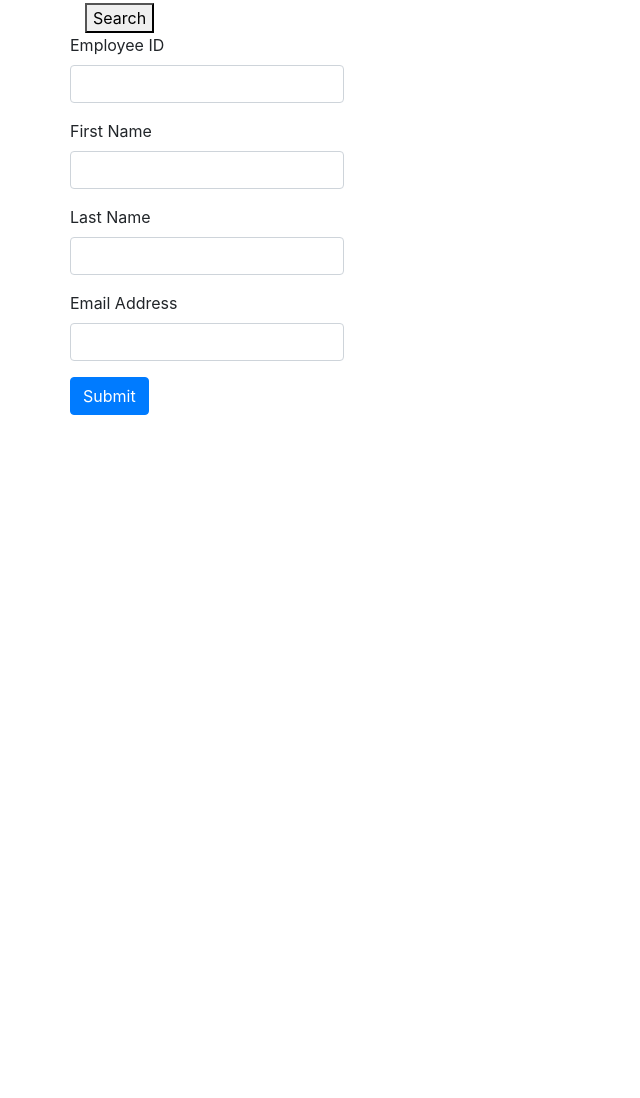
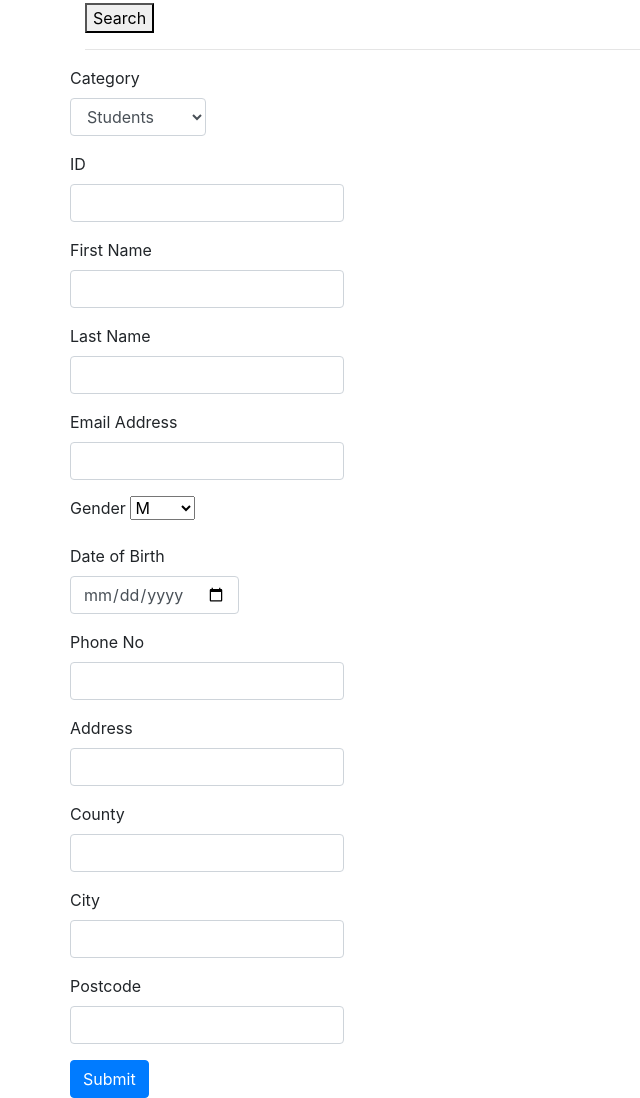
Before and after one commit to lothianbuses/lucas, a plain HTML site: page index.html in a window 1280 px wide. Shown: the part 53-1151 px from the top of the page, without its empty margins (0-640 px from the left). Before the commit the page ends 800 px from the top, so only its background shows below. Drawn offline with nearby package versions, Linux system fonts and the light colour scheme.

Commit message:
Updated Add New page to add all fields

```diff
--- a/index.html
+++ b/index.html
@@ -20,11 +20,25 @@
 
         <a href="search.html"><button>Search</button></a>
 
+        <hr/>
+
         <div class="row">
 
             <div class="form-group">
-                <label for="employee_id">Employee ID</label>
-                <input type="text" class="form-control" id="employee_id" name="employee_id">
+                <label for="category">Category</label>
+                <select class="form-control" id="category">
+                    <option value="Students" selected>Students</option>
+                    <option value="Contractors">Contractors</option>
+                    <option value="Staff">Staff</option>
+                </select>
+            </div>
+
+        </div>
+        <div class="row">
+
+            <div class="form-group">
+                <label for="id">ID</label>
+                <input type="text" class="form-control" id="id" name="id">
             </div>
 
         </div>
@@ -48,7 +62,67 @@
 
             <div class="form-group">
                 <label for="email">Email Address</label>
-                <input type="text" class="form-control" id="email" name="email">
+                <input type="email" class="form-control" id="email" name="email">
+            </div>
+
+        </div>
+        <div class="row">
+
+            <div class="form-group">
+                <label for="gender">Gender</label>
+                <select id="gender" name="gender">
+                    <option value="m">M</option>
+                    <option value="f">F</option>
+                    <option value="other">Other</option>
+                </select>
+            </div>
+
+        </div>
+        <div class="row">
+
+            <div class="form-group">
+                <label for="dob">Date of Birth</label>
+                <input type="date" class="form-control" id="dob" name="dob">
+            </div>
+
+        </div>
+        <div class="row">
+
+            <div class="form-group">
+                <label for="phone">Phone No</label>
+                <input type="number" class="form-control" id="phone" name="phone">
+            </div>
+
+        </div>
+        <div class="row">
+
+            <div class="form-group">
+                <label for="address">Address</label>
+                <input type="text" class="form-control" id="address" name="address">
+            </div>
+
+        </div>
+        <div class="row">
+
+            <div class="form-group">
+                <label for="county">County</label>
+                <input type="text" class="form-control" id="county" name="county">
+            </div>
+
+        </div>
+        <div class="row">
+
+            <div class="form-group">
+                <label for="city">City</label>
+                <input type="text" class="form-control" id="city" name="city">
+            </div>
+
+        </div>
+        <div class="row">
+
+            <div class="form-group">
+                <label for="postcode">Postcode</label>
+                <input type="text" class="form-control" id="postcode" name="postcode">
             </div>
 
         </div>
```
Also changed, not shown: search.html (+3 -1 lines).
